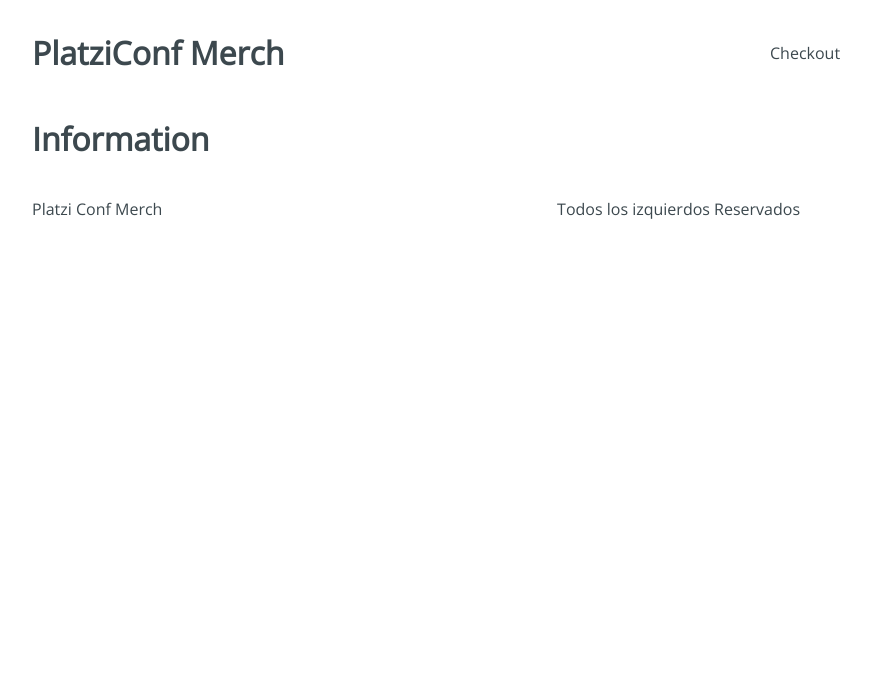
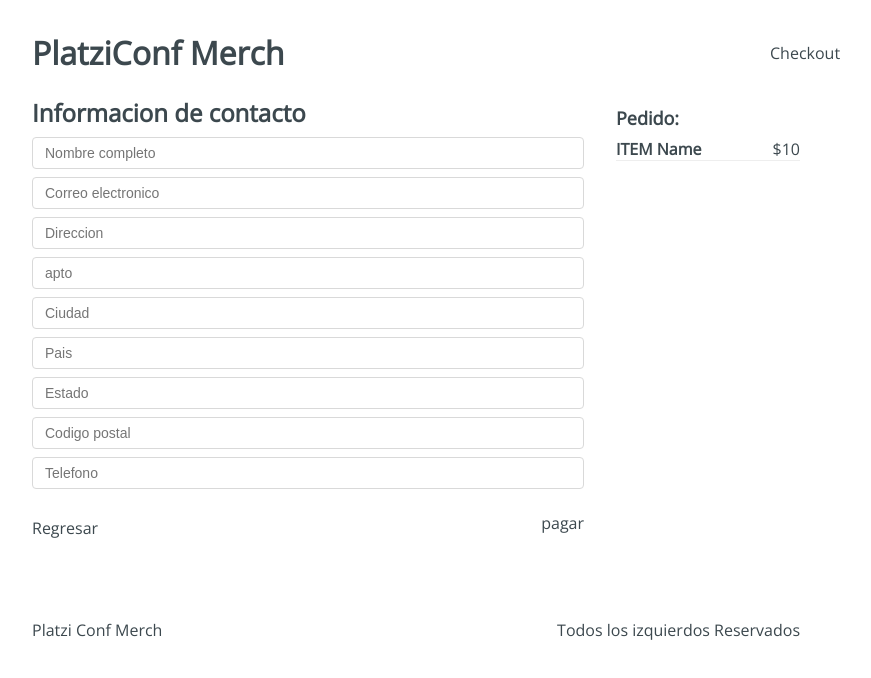
Before and after one commit to LeonelValencia/temazcalli_barra-dandelion, a React app: page /checkout/information in a window 1280 px wide. Shown: the top 678 px of the page, without its empty margins (224-1095 px from the left). Built offline with nearby package versions, Linux system fonts and the light colour scheme.

Commit message:
maquetacion y estilos de la informacion del usuario

```diff
--- a/src/containers/Information.jsx
+++ b/src/containers/Information.jsx
@@ -1,8 +1,45 @@
 import React from 'react';
+import '../styles/components/Information.css'
 
 const Information = () => {
     return (
-        <h1>Information</h1>
+        <div className="Information">
+            <div className="Information-content">
+                <div className="Information-head">
+                    <h2>Informacion de contacto</h2>
+                </div>
+                <div className="Information-form">
+                    <form action="">
+                        <input type="text" placeholder='Nombre completo' name='name' />
+                        <input type="text" placeholder='Correo electronico' name='email' />
+                        <input type="text" placeholder='Direccion' name='address' />
+                        <input type="text" placeholder='apto' name='apto' />
+                        <input type="text" placeholder='Ciudad' name='city' />
+                        <input type="text" placeholder='Pais' name='country' />
+                        <input type="text" placeholder='Estado' name='state' />
+                        <input type="text" placeholder='Codigo postal' name='cp' />
+                        <input type="text" placeholder='Telefono' name='phone' />
+                    </form>
+                </div>
+                <div className="Information-buttons">
+                    <div className="Information-back">
+                        Regresar
+                    </div>
+                    <div className="Information-next">
+                        pagar
+                    </div>
+                </div>
+            </div>
+            <div className="Information-sidebar">
+                <h3>Pedido:</h3>
+                <div className="Information-item">
+                    <div className="Information-element">
+                        <h4>ITEM Name</h4>
+                        <span>$10</span>
+                    </div>
+                </div>
+            </div>
+        </div>
     );
 }
 
```
